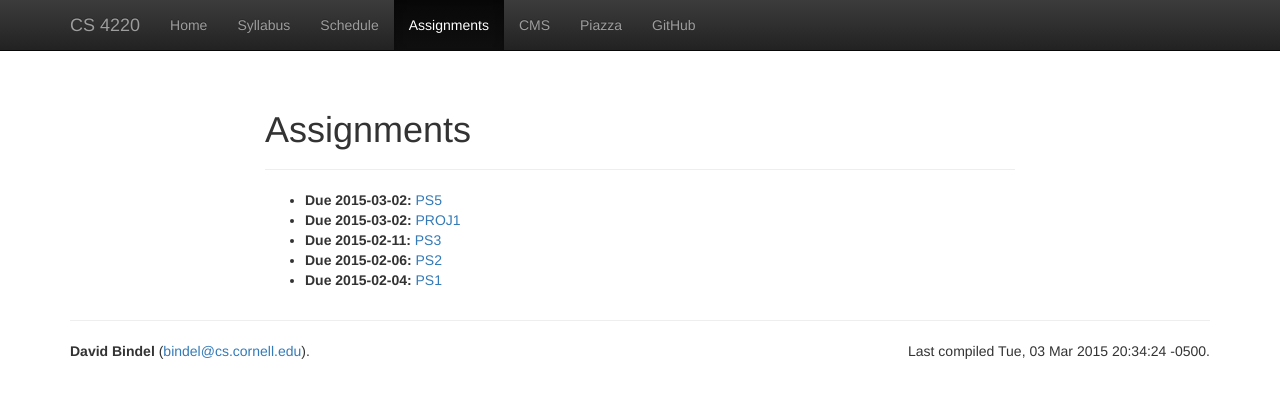
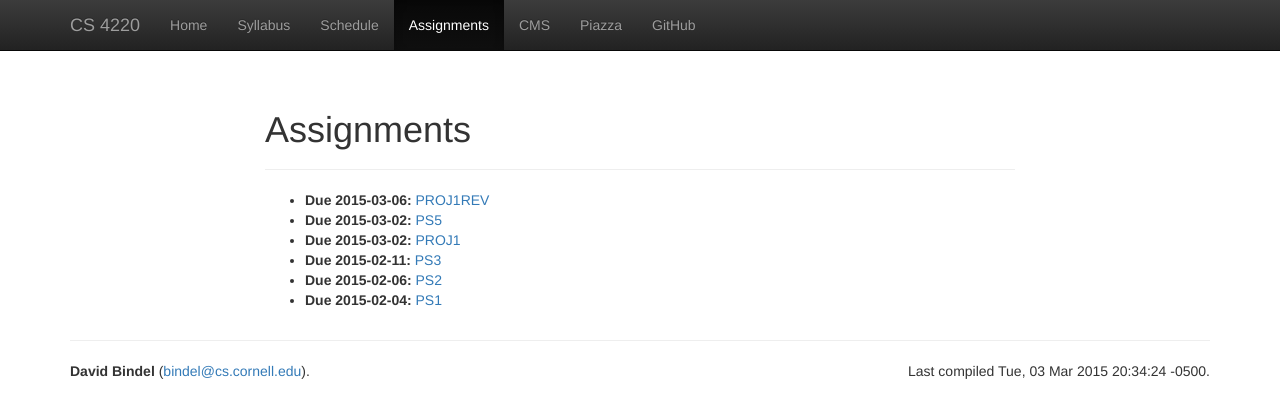
Before and after one commit to dbindel/cs4220-s15, a Jekyll site: the page built from web/assignments.html, in a window 1280 px wide. Shown: the top 418 px of the page. Built offline with Jekyll 4.4.1, drawn with Linux system fonts in a browser that asks for light colours; nearby versions of some CDN libraries.

Commit message:
Added proj1rev instructions.

```diff
--- a/web/_data/hw.yml
+++ b/web/_data/hw.yml
@@ -13,3 +13,6 @@
 -
   name: ps5
   due: 2015-03-02
+-
+  name: proj1rev
+  due:  2015-03-06
```
Also changed, not shown: 3 other files.
